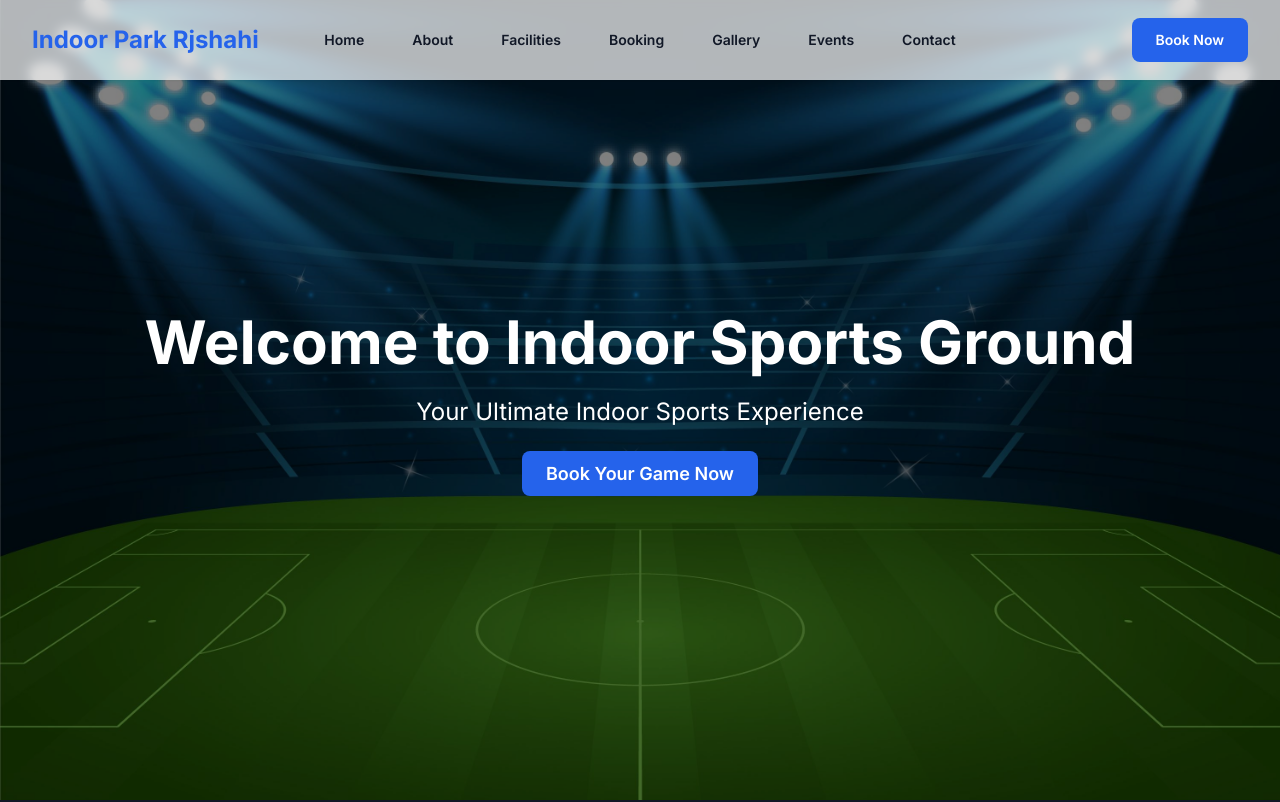
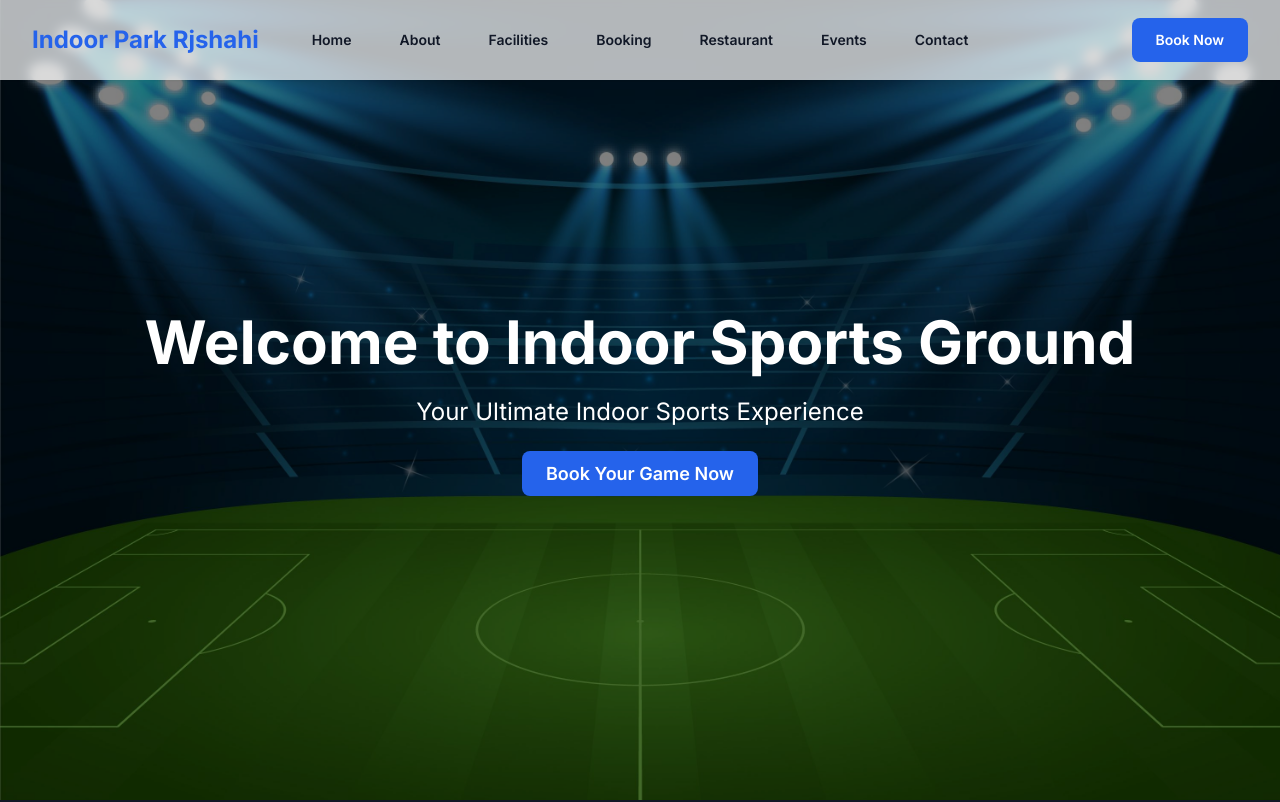
Before and after one commit to ra88ju/indor-playground, a Next.js app: page / in a window 1280 px wide. Shown: the top 802 px of the page. Built offline with nearby package versions, Linux system fonts and the light colour scheme.

Commit message:
Fix navigation link for 'Restaurant' to correct the href from '/resturents' in Navigation component.

```diff
--- a/app/components/Navigation.tsx
+++ b/app/components/Navigation.tsx
@@ -9,7 +9,7 @@ const navigation = [
   { name: "About", href: "/about" },
   { name: "Facilities", href: "/facilities" },
   { name: "Booking", href: "/booking" },
-  { name: "Gallery", href: "/resturents" },
+  { name: "Restaurant", href: "/resturents" },
   { name: "Events", href: "/events" },
   { name: "Contact", href: "/contact" },
 ];
```
